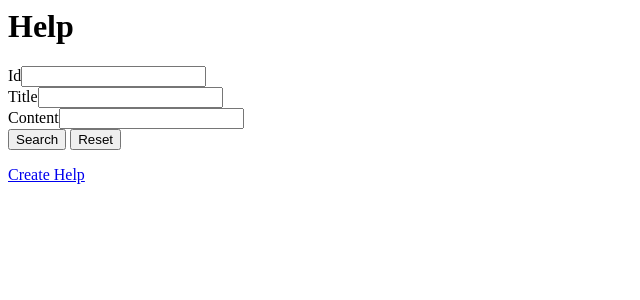
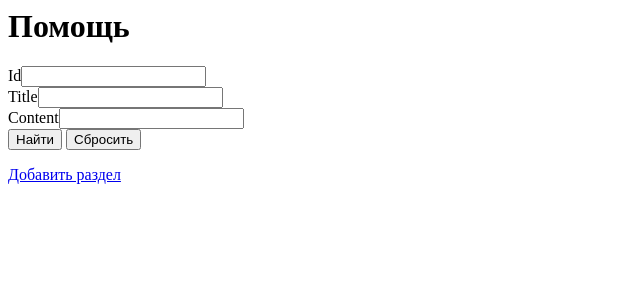
Before and after one commit to treschelet/yii2-help, a PHP site: template views/default/index.php in a window 1280 px wide. Shown: the top 300 px of the page, without its empty margins (0-640 px from the left). Run offline with PHP 8.4, Linux system fonts and the light colour scheme; the template is opened without the code that fills it: most values are stand-ins (such as "Sample title", 1, 10 or a date in 2020); form fields are guessed from the names that the template uses; data that the repository does not hold is empty; some libraries are stand-ins or nearby versions.

Commit message:
ru translation

```diff
--- a/views/default/_form.php
+++ b/views/default/_form.php
@@ -23,7 +23,7 @@ use mihaildev\ckeditor\CKEditor;
     ]); ?>
 
     <div class="form-group">
-        <?= Html::submitButton($model->isNewRecord ? 'Create' : 'Update', ['class' => $model->isNewRecord ? 'btn btn-success' : 'btn btn-primary']) ?>
+        <?= Html::submitButton($model->isNewRecord ? 'Добавить' : 'Сохранить', ['class' => $model->isNewRecord ? 'btn btn-success' : 'btn btn-primary']) ?>
     </div>
 
     <?php ActiveForm::end(); ?>
--- a/views/default/_search.php
+++ b/views/default/_search.php
@@ -26,8 +26,8 @@ use yii\widgets\ActiveForm;
     <?php // echo $form->field($model, 'updated_at') ?>
 
     <div class="form-group">
-        <?= Html::submitButton('Search', ['class' => 'btn btn-primary']) ?>
-        <?= Html::resetButton('Reset', ['class' => 'btn btn-default']) ?>
+        <?= Html::submitButton('Найти', ['class' => 'btn btn-primary']) ?>
+        <?= Html::resetButton('Сбросить', ['class' => 'btn btn-default']) ?>
     </div>
 
     <?php ActiveForm::end(); ?>
--- a/views/default/create.php
+++ b/views/default/create.php
@@ -6,8 +6,8 @@ use yii\helpers\Html;
 /* @var $this yii\web\View */
 /* @var $model treschelet\help\models\Help */
 
-$this->title = 'Create Help';
-$this->params['breadcrumbs'][] = ['label' => 'Help', 'url' => ['index']];
+$this->title = 'Добавить раздел';
+$this->params['breadcrumbs'][] = ['label' => 'Помощь', 'url' => ['index']];
 $this->params['breadcrumbs'][] = $this->title;
 ?>
 <div class="news-create">
--- a/views/default/index.php
+++ b/views/default/index.php
@@ -7,7 +7,7 @@ use yii\widgets\ListView;
 /* @var $searchModel treschelet\help\models\HelpSearch */
 /* @var $dataProvider yii\data\ActiveDataProvider */
 
-$this->title = 'Help';
+$this->title = 'Помощь';
 $this->params['breadcrumbs'][] = $this->title;
 ?>
 <div class="help-index">
@@ -16,7 +16,7 @@ $this->params['breadcrumbs'][] = $this->title;
     <?php echo $this->render('_search', ['model' => $searchModel]); ?>
 
     <p>
-        <?= Html::a('Create Help', ['create'], ['class' => 'btn btn-success']) ?>
+        <?= Html::a('Добавить раздел', ['create'], ['class' => 'btn btn-success']) ?>
     </p>
 
     <?= ListView::widget([
--- a/views/default/update.php
+++ b/views/default/update.php
@@ -5,10 +5,10 @@ use yii\helpers\Html;
 /* @var $this yii\web\View */
 /* @var $model treschelet\help\models\Help */
 
-$this->title = 'Update Help: ' . ' ' . $model->title;
-$this->params['breadcrumbs'][] = ['label' => 'Help', 'url' => ['index']];
+$this->title = 'Редактирование раздела: ' . ' ' . $model->title;
+$this->params['breadcrumbs'][] = ['label' => 'Помощь', 'url' => ['index']];
 $this->params['breadcrumbs'][] = ['label' => $model->title, 'url' => ['view', 'id' => $model->id]];
-$this->params['breadcrumbs'][] = 'Update';
+$this->params['breadcrumbs'][] = 'Редактирование';
 ?>
 <div class="help-update">
 
```
Also changed, not shown: models/Help.php (+4 -4 lines), views/default/view.php (+4 -4 lines).
